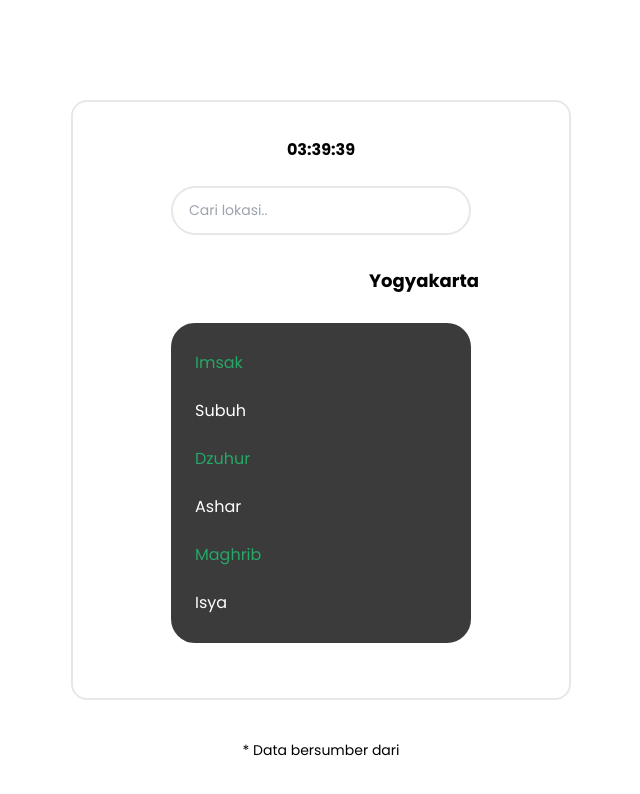
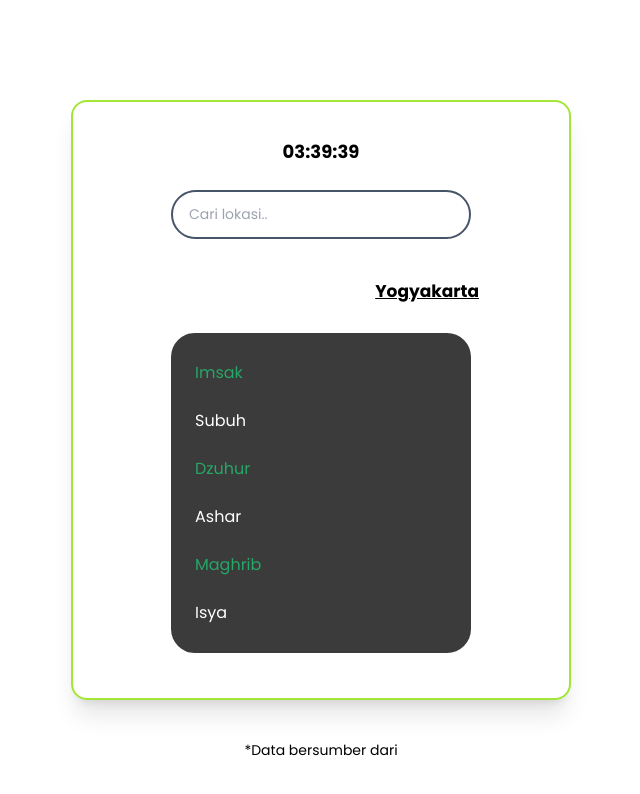
Before and after one commit to rezalastana/react-jadwal-shalat, a React (Create React App) app: page / in a window 1280 px wide. Shown: the top 794 px of the page, without its empty margins (319-959 px from the left). Built offline with nearby package versions, Linux system fonts and the light colour scheme; no server answers.

Commit message:
fix:border and else

```diff
--- a/src/App.js
+++ b/src/App.js
@@ -78,15 +78,15 @@ function App() {
     // };
 
     return (
-        <div className="flex flex-col gap-5 justify-center items-center rounded-xl font-poppins md:h-screen mt-5">
+        <div className="flex flex-col gap-5 justify-center items-center rounded-xl font-poppins md:h-screen mt-5 ">
             {/* card */}
             {/* bg-[url('./assets/masjid-2.jpeg')] */}
-            <div className="w-[370px] md:w-[500px] h-[600px] rounded-2xl p-5 m-5 border-2">
+            <div className="w-[370px] md:w-[500px] h-[600px] rounded-2xl p-5 m-5 border-2 border-lime-400 shadow-xl">
                 <div className="flex flex-col w-full items-center gap-3">
                     {/* TIME */}
                     <h2 className="mt-4">
                         {/* {time.toLocaleTimeString({ hour12: false })} */}
-                        <h2 className="font-bold">
+                        <h2 className="font-bold text-lg">
                             {time.toLocaleTimeString("en-US", {
                                 hour12: false,
                             })}
@@ -107,7 +107,7 @@ function App() {
                             onChange={(e) => setInput(e.target.value)}
                             // onChange={handleInput}
                             type="text"
-                            className="w-[300px] border-2 mt-3 py-3 px-4 rounded-full text-[14px] text-slate-600 outline-none focus:shadow-lg"
+                            className="w-[300px] border-2 mt-3 py-3 px-4 rounded-full text-[14px] text-slate-600 outline-none focus:shadow-lg border-slate-600"
                             placeholder="Cari lokasi.."
                             value={input}
                         />
@@ -119,7 +119,7 @@ function App() {
                             {/* use namaIndo untuk menampilkan hari */}
                             <div>
                                 {data.date && (
-                                    <div className="font-bold text-lg text-black">
+                                    <div className="font-bold text-[15px] text-black">
                                         {
                                             hariIndo[
                                                 data.date.gregorian.weekday.en
@@ -128,11 +128,11 @@ function App() {
                                     </div>
                                 )}
                             </div>
-                            <div className="text-black">
+                            <div className="text-black text-[14px]">
                                 {data.date && data.date.readable}
                             </div>
                         </div>
-                        <div className="font-bold text-lg text-black">
+                        <div className="font-bold text-[17px] text-black mt-2 underline">
                             {term}
                         </div>
                     </div>
@@ -161,7 +161,7 @@ function App() {
                 </div>
             </div>
             <p className="text-black text-center text-sm">
-                * Data bersumber dari {data.meta && data.meta.method.name}
+                *Data bersumber dari {data.meta && data.meta.method.name}
             </p>
         </div>
     );
```
